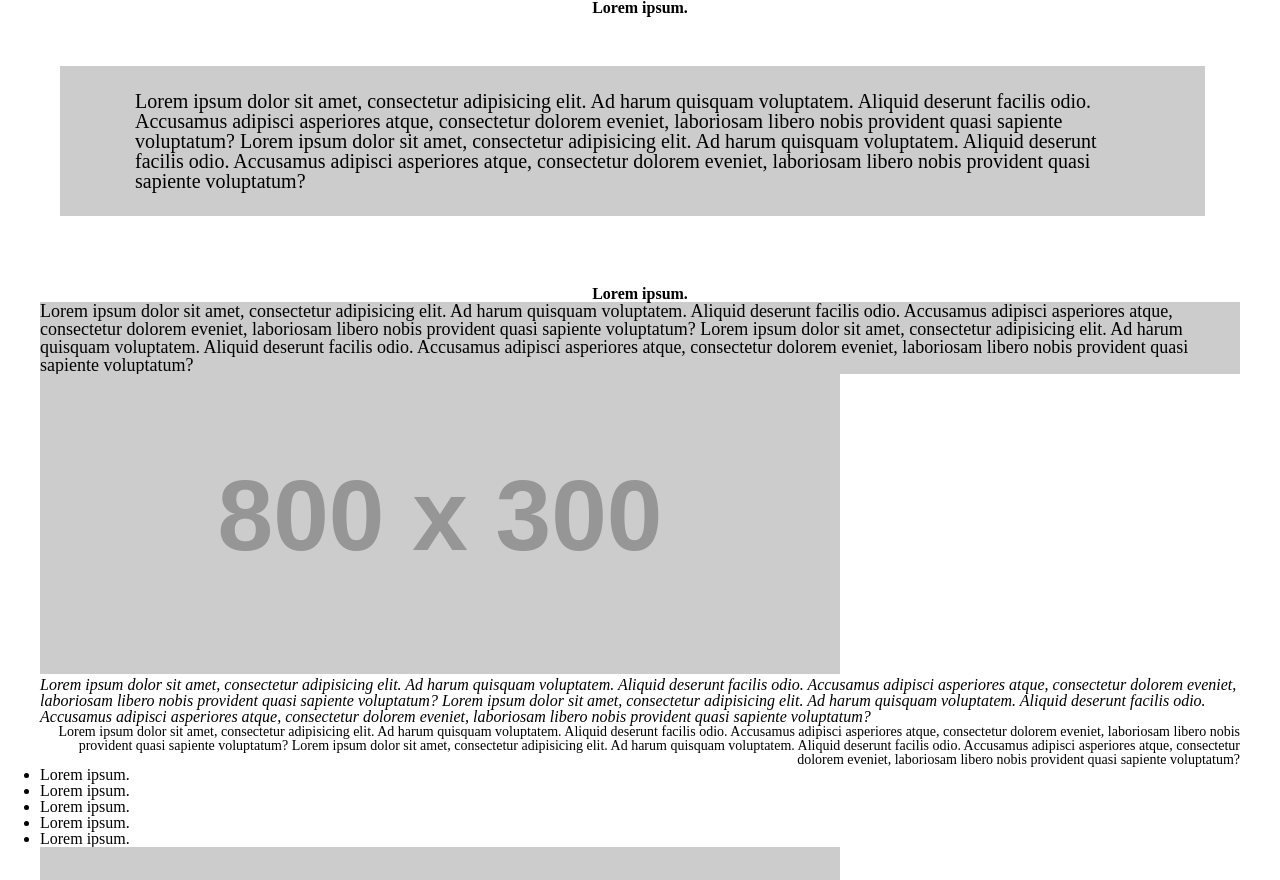
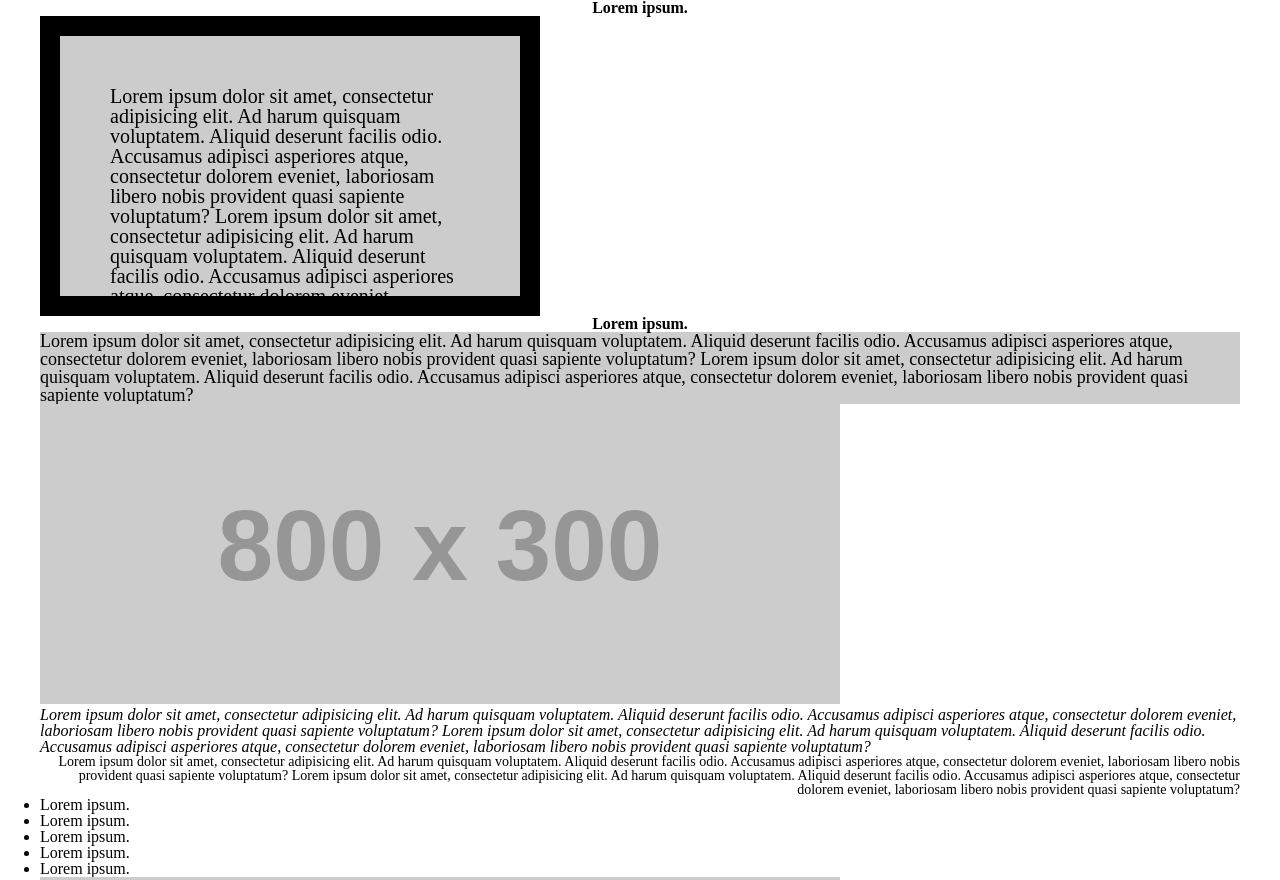
Before and after one commit to AnaKhurs/layout-course, a plain HTML site: page 1/index.html in a window 1280 px wide. Shown: the top 880 px of the page. Drawn offline with Linux system fonts and the light colour scheme.

Commit message:
box-sizing / overflow-hidden

```diff
--- a/1/css/style.css
+++ b/1/css/style.css
@@ -1,12 +1,9 @@
-/**{
-    margin: 0;
-    padding: 0;
-}*/
+*{
+    box-sizing: border-box;
+}
 
 .wrapper{
     width: 1200px;
-/*    margin-left: auto;
-    margin-right: auto;*/
     margin: 0 auto;
 }
 
@@ -17,8 +14,12 @@
 .text-1{
     font-size: 20px;
     background-color: #ccc;
-    margin: 50px 35px 70px 20px;
-    padding: 25px 75px;
+    width: 500px;
+    padding: 50px;
+    border: 20px solid black;
+    height: 300px;
+    overflow: auto;
+    /*overflow: hidden;*/
 }
 
 .text-2{
```
